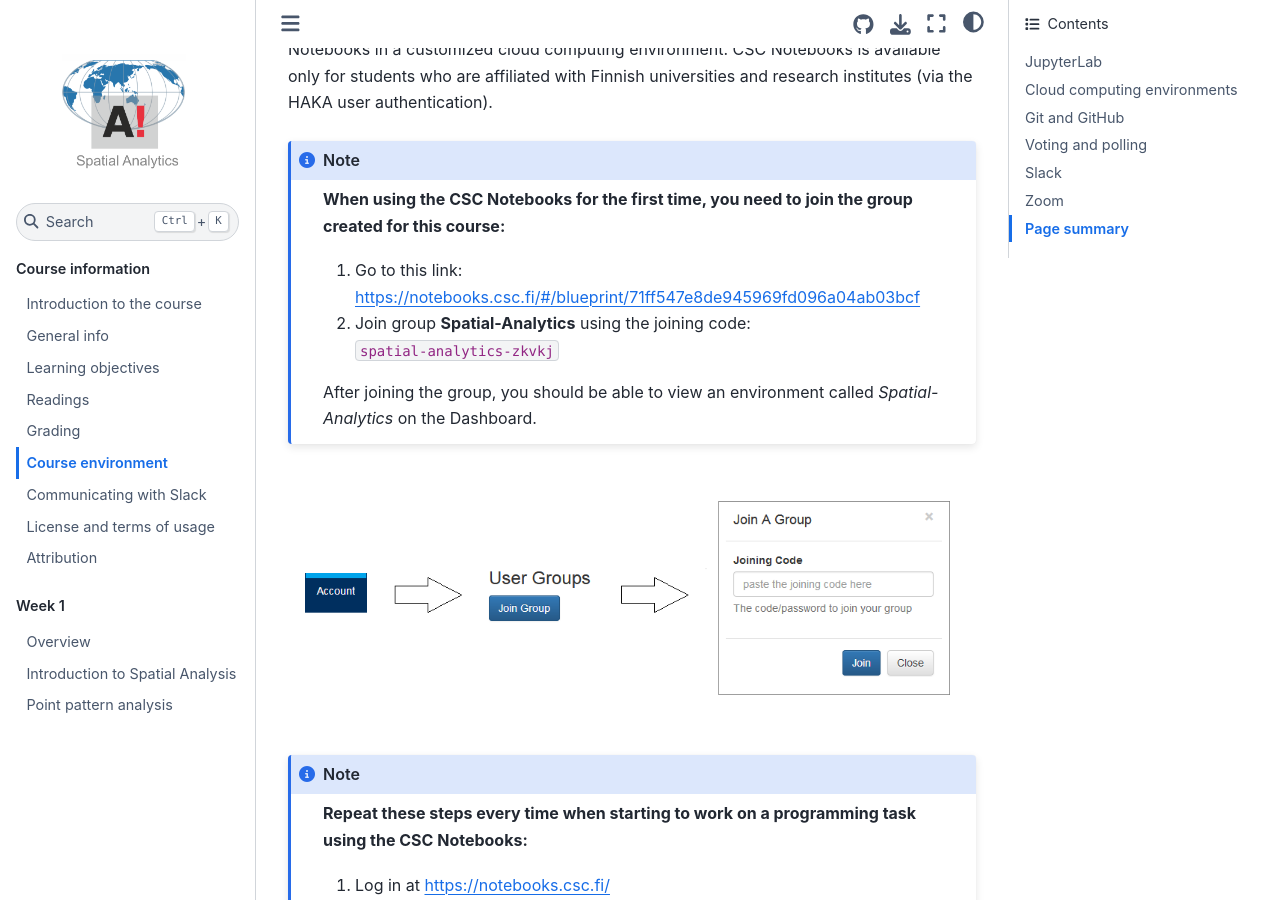
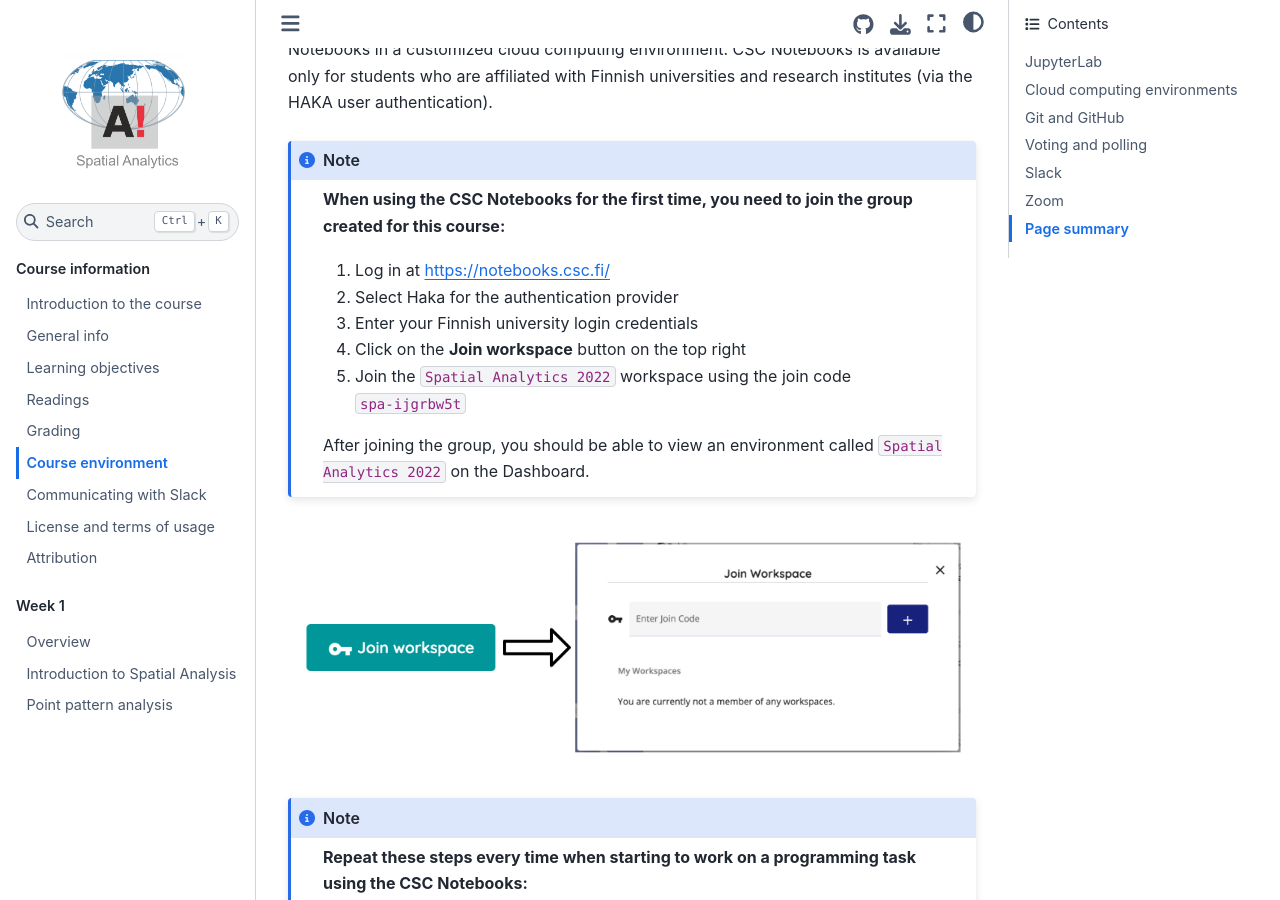
Before and after one commit to AaltoGIS/Spatial-Analytics, a Sphinx documentation site: the page built from source/course-info/course-environment-components.rst, in a window 1280 px wide and 900 px high, scrolled down 3025 px. Built offline with Sphinx 7.4.7 and the Sphinx Book theme 1.1.4, drawn with Linux system fonts in a browser that asks for light colours.

Commit message:
Update course environment info

```diff
--- a/source/course-info/course-environment-components.rst
+++ b/source/course-info/course-environment-components.rst
@@ -62,14 +62,18 @@
 Notebooks by CSC (https://notebooks.csc.fi) is a computing environment hosted by the Finnish IT Center for Science (CSC). CSC notebooks are used for running Jupyter Notebooks in a customized cloud computing environment.
 CSC Notebooks is available only for students who are affiliated with Finnish universities and research institutes (via the HAKA user authentication).
 
+
 .. note:: **When using the CSC Notebooks for the first time, you need to join the group created for this course:**
 
-    1. Go to this link: https://notebooks.csc.fi/#/blueprint/71ff547e8de945969fd096a04ab03bcf
-    2. Join group **Spatial-Analytics** using the joining code: ``spatial-analytics-zkvkj``
+    1. Log in at https://notebooks.csc.fi/
+    2. Select Haka for the authentication provider
+    3. Enter your Finnish university login credentials
+    4. Click on the **Join workspace** button on the top right
+    5. Join the ``Spatial Analytics 2022`` workspace using the join code ``spa-ijgrbw5t``
 
-    After joining the group, you should be able to view an environment called `Spatial-Analytics` on the Dashboard.
+    After joining the group, you should be able to view an environment called ``Spatial Analytics 2022`` on the Dashboard.
 
-.. figure:: img/CSC_join_group.png
+.. figure:: img/CSC_join_group.webp
    :alt: Join Group in CSC Notebooks
 
 .. note:: **Repeat these steps every time when starting to work on a programming task using the CSC Notebooks:**
--- a/source/lessons/L5/overview.rst
+++ b/source/lessons/L5/overview.rst
@@ -4,7 +4,6 @@
 In this week, we will learn about:
 
 - :doc:`Visual analytics <visual-analytics>`
-
 
 Lesson videos
 -------------
```
Also changed, not shown: source/course-info/img/CSC_join_group.webp (added), source/course-info/img/CSC_launch_new.png, source/course-info/img/spatial-analytics-workspace.png (added).
